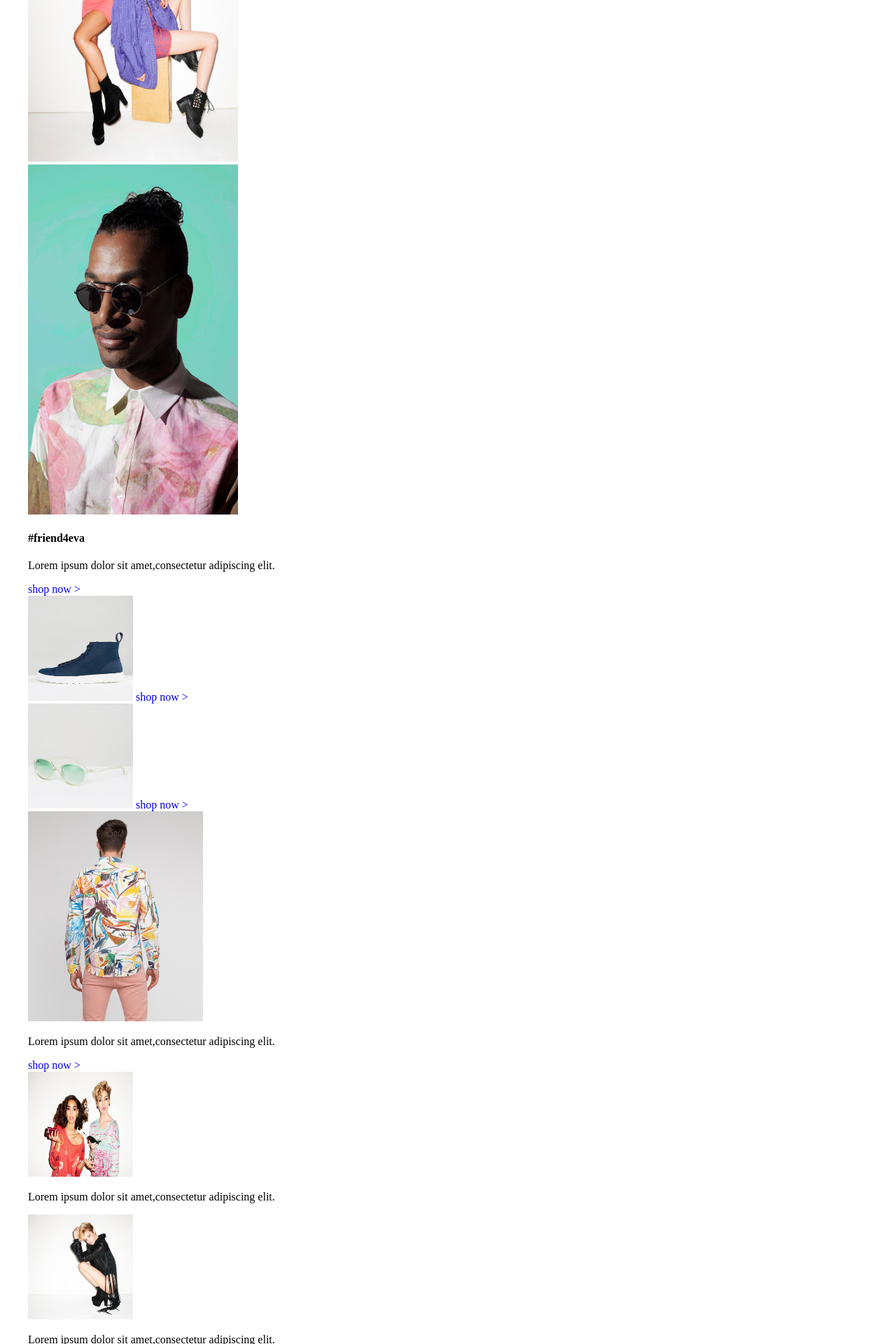
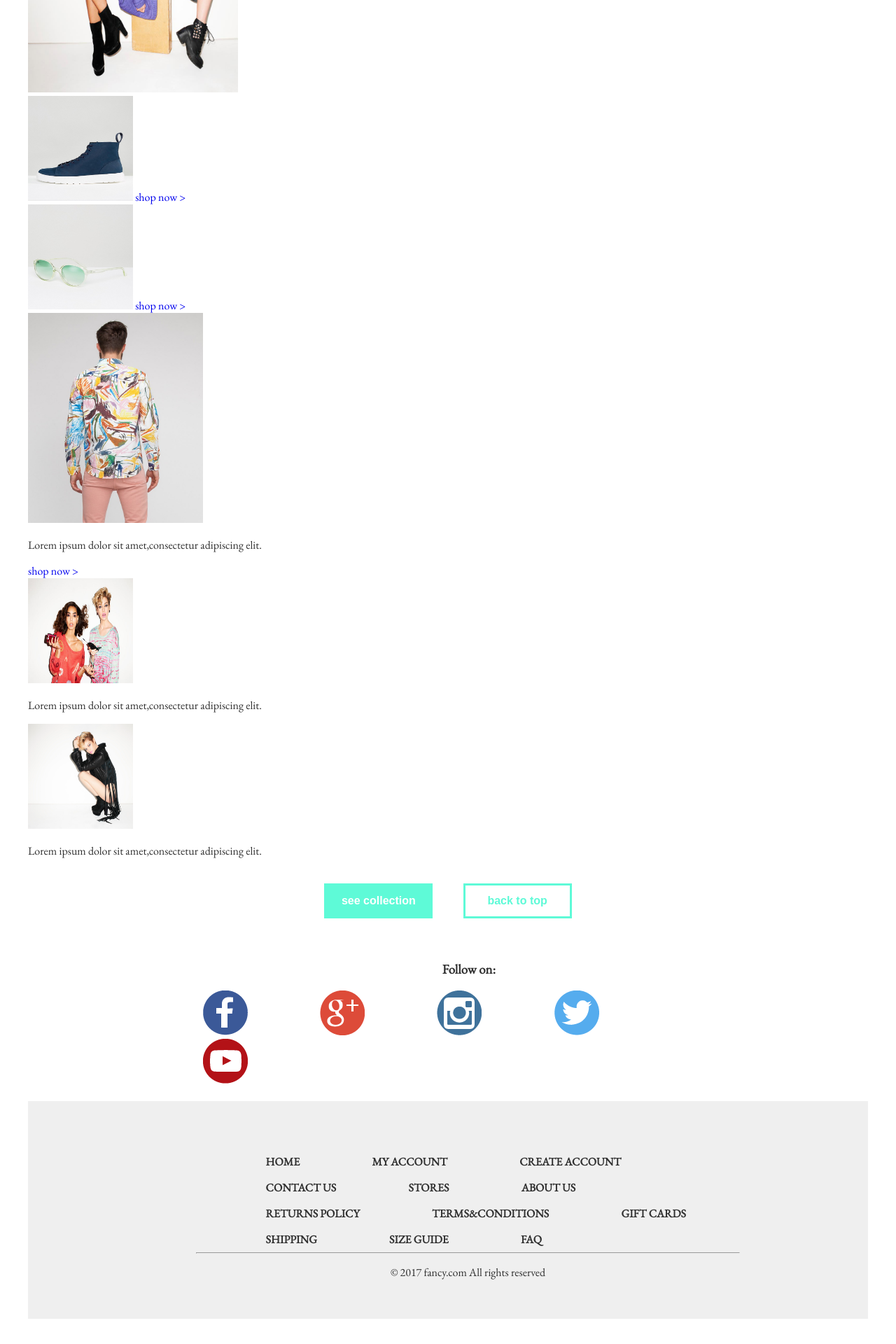
Before and after one commit to MarkyzZz/fancy_website, a PHP site: page /main.html in a window 1280 px wide. Shown: the part 1000-2920 px from the top of the page at 70% size. After the commit the page ends 2884 px from the top, so only its background shows below. Run offline with PHP 8.4, Linux system fonts and the light colour scheme.

Commit message:
aligned some stuff

```diff
--- a/main.html
+++ b/main.html
@@ -3,6 +3,7 @@
 
 <head>
     <link rel="stylesheet" type="text/css" href="styles/style.css">
+	<link href='//fonts.googleapis.com/css?family=EB Garamond' rel='stylesheet'>
 </head>
 
 <body>
@@ -11,7 +12,7 @@
         <form>
             <input type="text" name="search" placeholder="Search...">
         </form>
-        <img class="logo" alt="logo" src="img/logo.gif" width="100" height="100">
+        <img class="logo" alt="logo" src="img/logo.gif" width="100" height="90">
         <br>
         <br>
         <br>
@@ -35,9 +36,7 @@
 
     <div class="menu">
         <ul>
-            <li>
-                <a href=""> Home </a>
-            </li>
+            <li><a href=""> Home </a></li>
             <li><a href="">Women</a></li>
             <li><a href="">Men</a></li>
             <li><a href="">Lookbook</a></li>
@@ -68,17 +67,6 @@
         </div>
         <img src="img/image2.jpg" width="300" height="500"><br>
     </div>
-
-    <div>
-        <img src="img/image3.jpg" width="300" height="500"><br>
-        <div>
-            <h4>#friend4eva</h4>
-            <p>Lorem ipsum dolor sit amet,consectetur adipiscing elit.
-            </p>
-            <span>
-				<a href="#">shop now ></a>
-				</span>
-        </div>
 
         <div>
             <img width="150" height="150" src="img/image5.jpg">
@@ -113,9 +101,12 @@
             </div>
         </div>
 
+		<div class="wrapperbutt">
         <button class="button1"> see collection</button>
         <button class="button2"> back to top</button>
+		</div>
 
+		<div class="social">
         <h3> Follow on:</h3>
         <ul>
             <li>
@@ -134,25 +125,34 @@
                 <a href="http://youtube.com"><img src="img/youtube.png"></a>
             </li>
         </ul>
+        </div>
 
-        <a>HOME</a>
-        <a>MY ACCOUNT</a>
-        <a>CREATE ACCOUNT</a>
-
-        <a>CONTACT US</a>
-        <a>STORES</a>
-        <a>ABOUT US</a>
-
-        <a>RETURNS POLICY</a>
-        <a>TERMS&CONDITIONS</a>
-        <a>GIFT CARDS</a>
-
-        <a>SHIPPING</a>
-        <a>SIZE GUIDE</a>
-        <a>FAQ</a>
+       <div class="footer-wrapper">
+       <div class="footer-links">
+	   <ul>
+	   <li><a>HOME</a></li>
+       <li><a>MY ACCOUNT</a></li>
+       <li><a>CREATE ACCOUNT</a></li>
+       </ul>
+	   <ul>
+        <li><a>CONTACT US</a></li>
+        <li><a>STORES</a></li>
+        <li><a>ABOUT US</a></li>
+        </ul>
+		<ul>
+        <li><a>RETURNS POLICY</a></li>
+        <li><a>TERMS&CONDITIONS</a></li>
+        <li><a>GIFT CARDS</a></li>
+        </ul>
+		<ul>
+        <li><a>SHIPPING</a></li>
+        <li><a>SIZE GUIDE</a></li>
+        <li><a>FAQ</a></li>
         <hr>
 
-        <footer>&copy 2017 fancy.com All rights reserved</footer>
+        <p>&copy 2017 fancy.com All rights reserved</p>
+        </div>
+		</div>
 
 </body>
 
--- a/styles/style.css
+++ b/styles/style.css
@@ -5,6 +5,8 @@ body {
     max-width: 100%;
     margin: 10px 40px;
     z-index: 1;
+	font-family:'EB Garamond';
+	color:#303030;
 }
 
 input[type=text] {
@@ -27,8 +29,8 @@ input[type=text]:focus {
 }
 
 .logo {
-    margin-left: 50%;
-    margin-top: -60px;
+    margin-left: 46%;
+    margin-top: -50px;
     float: left;
 }
 
@@ -62,13 +64,14 @@ div.menu ul li {
     list-style-type: none;
     display: inline;
     padding-right: 100px;
+	font-family:"EB Garamond";
 }
 
 div.menu {
     margin: 50px -50px;
     width: 70%;
-    position: relative;
-    top: 50px;
+    position: fixed;
+    top: 0px;
     left: 25%;
     z-index: 2;
 }
@@ -128,8 +131,9 @@ a{
     font-size: 16px;
     margin: 4px 2px;
     cursor: pointer;
-	-webkit-transition-duration: 0.1s; /* Safari */
+	-webkit-transition-duration: 0.1s;
     transition-duration: 0.1s;
+	margin:20px;
 }
 .button1:hover{
 	background-color: white;
@@ -152,8 +156,9 @@ a{
     font-size: 16px;
     margin: 4px 2px;
     cursor: pointer;
-	-webkit-transition-duration: 0.1s; /* Safari */
+	-webkit-transition-duration: 0.1s;
     transition-duration: 0.1s;
+	margin:20px;
 }
 .button2:hover{
     color: white;
@@ -161,5 +166,55 @@ a{
 	background-color: #5efad7;
     border: none;
     padding: 15px 20px;
+}
+div.wrapperbutt{
+	text-align:center;
+}
 
+div.social ul li{
+    font-weight: bold;
+    list-style-type: none;
+    display: inline;
+    padding-right: 100px;
 }
+
+div.social{
+	margin: 30px -30px;
+    width: 70%;
+    position: relative;
+    top: 10px;
+    left: 20%;
+    z-index: 2;
+}
+ div.social h3{
+	 text-align:center;
+ }
+ div.footer-wrapper{
+	position:relative;
+	right: 0;
+	bottom: 0;
+	left: 0;
+	padding: 1rem;
+	background-color: #efefef;
+    z-index: 2;
+}
+
+div.footer-links ul li{
+	font-weight: bold;
+    list-style-type: none;
+	display: inline-block;
+    padding-left: 100px;
+	text-align:left;
+}
+
+div.footer-links p{
+	text-align:center;
+}
+
+div.footer-links{
+    margin: 50px -50px;
+    width: 70%;
+    position: relative;
+    top: 10px;
+    left: 20%;
+}
```
